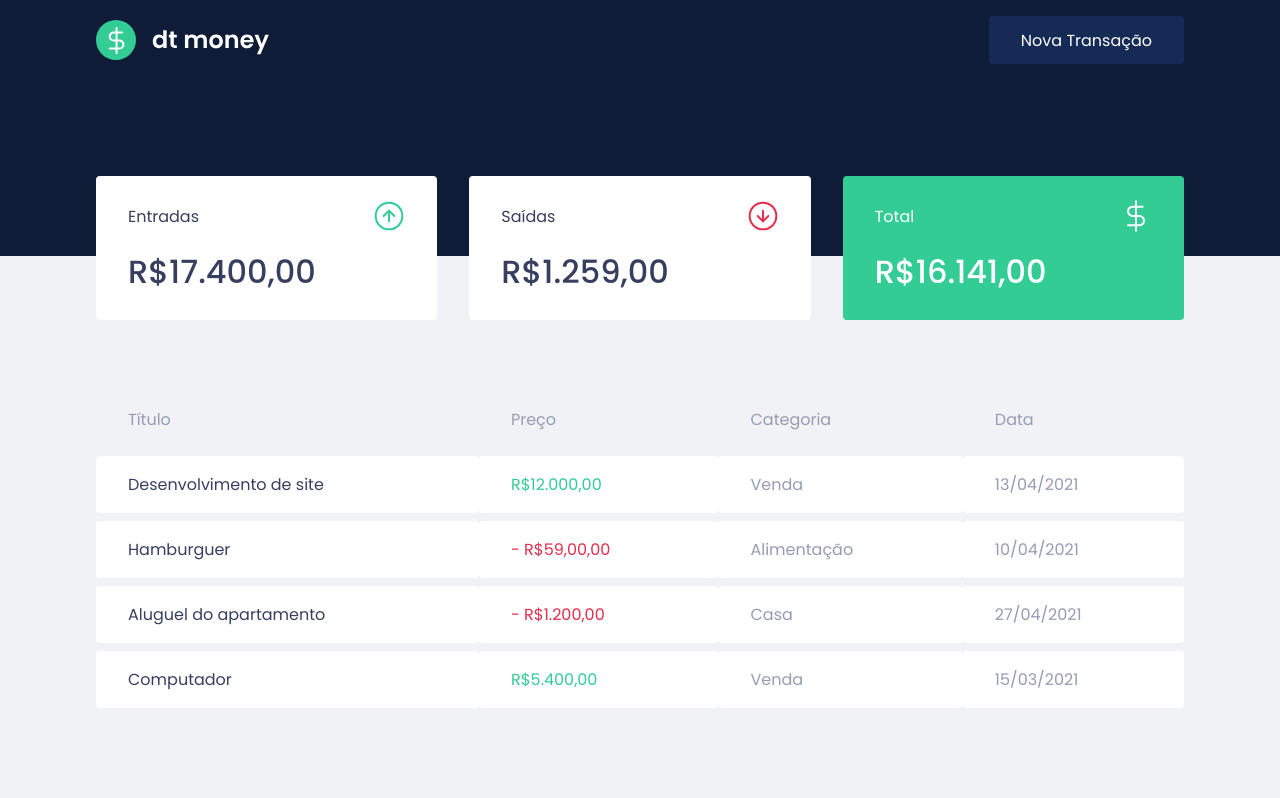
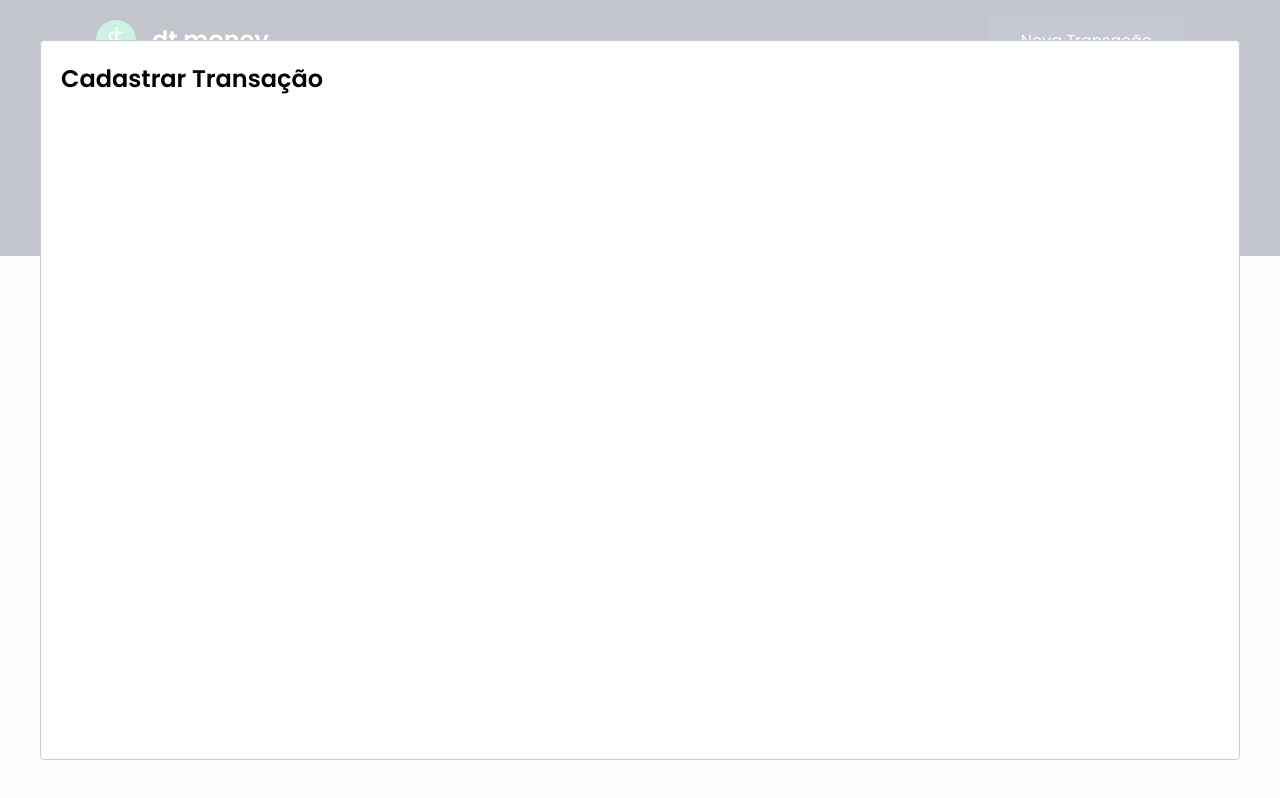
Before and after one commit to washingtoncharles/dtmoney, a React (Create React App) app: page / in a window 1280 px wide. Both pictures are taken after a click on the button "Nova Transação". Built offline with nearby package versions, Linux system fonts and the light colour scheme.

Commit message:
Setting new transaction modal

```diff
--- a/package.json
+++ b/package.json
@@ -5,6 +5,7 @@
   "dependencies": {
     "react": "^18.2.0",
     "react-dom": "^18.2.0",
+    "react-modal": "^3.15.1",
     "react-scripts": "5.0.1",
     "styled-components": "^5.3.6",
     "web-vitals": "^2.1.0"
@@ -17,6 +18,7 @@
     "@types/node": "^16.7.13",
     "@types/react": "^18.0.0",
     "@types/react-dom": "^18.0.0",
+    "@types/react-modal": "^3.13.1",
     "@types/styled-components": "^5.1.26",
     "typescript": "^4.4.2"
   },
--- a/src/components/Header/index.tsx
+++ b/src/components/Header/index.tsx
@@ -1,14 +1,34 @@
+import {useState} from 'react';
+import Modal from 'react-modal';
+
 import logoImg from '../../assets/logo.svg';
 import { Container, Content} from './styles';
 
 export function Header() {
+  const [isNewTransactionModalOpen, setIsNewTransactionModalOpen] = useState(false);
+
+  function handleOpenNewTransactionModal() {
+    setIsNewTransactionModalOpen(true);
+  }
+
+  function handleCloseNewTransactionModal() {
+    setIsNewTransactionModalOpen(false);
+  }
+
   return (
     <Container>
       <Content>
         <img src={logoImg} alt="dtMoney" />
-        <button type="button">
+        <button type="button" onClick={handleOpenNewTransactionModal}>
           Nova Transação
         </button>
+
+        <Modal
+          isOpen={isNewTransactionModalOpen}
+          onRequestClose={handleCloseNewTransactionModal}
+        >
+          <h2>Cadastrar Transação</h2>
+        </Modal>
       </Content>
     </Container>
   )
```
Also changed, not shown: 1 other file (tests, documents, lock files or other folders).
